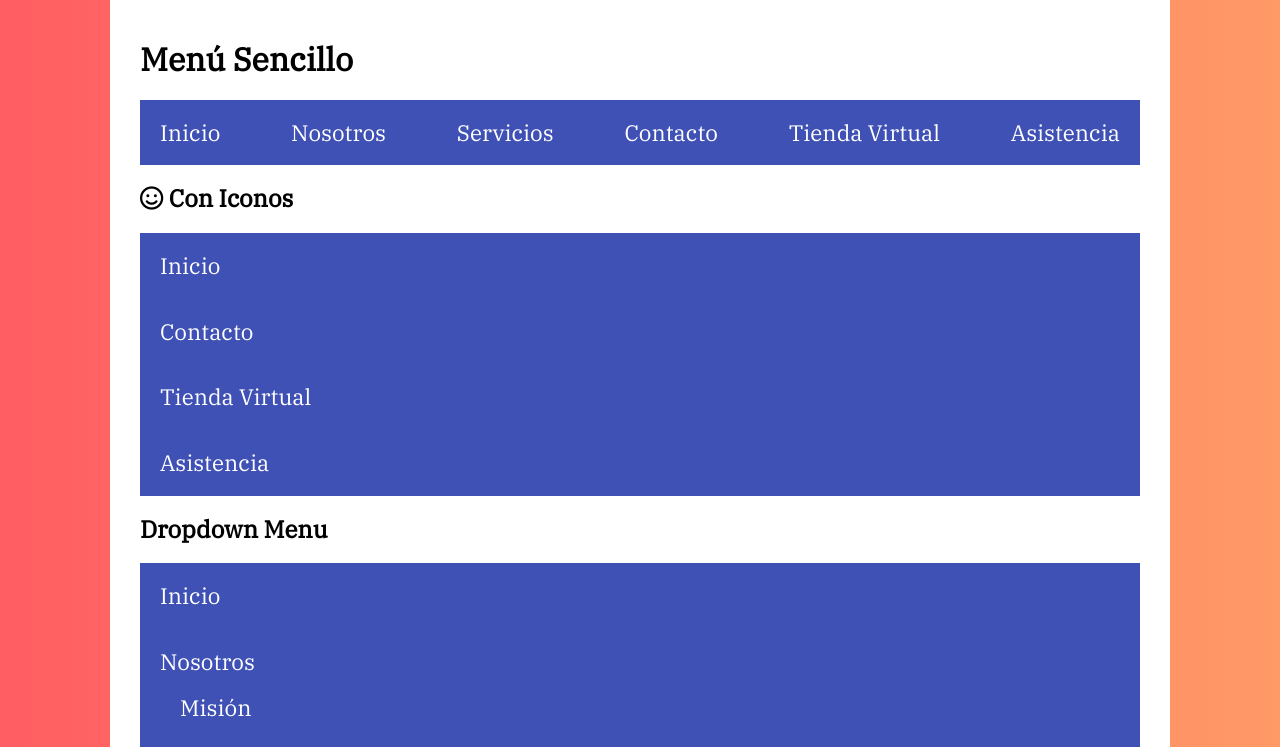
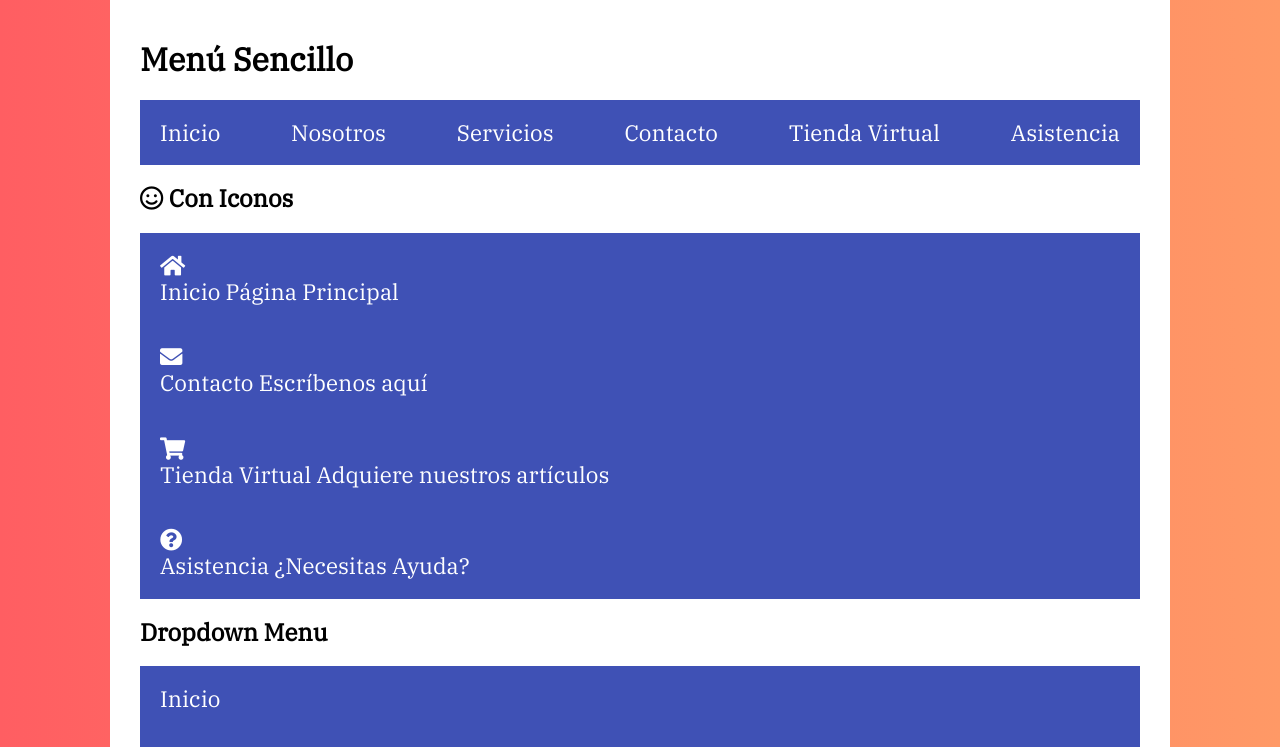
Before and after one commit to jcarlosj/CSSGrid-Flexbox-2-Menues-U-JPdTV, a plain HTML site: page index.html in a window 1280 px wide. Shown: the top 747 px of the page. Drawn offline with nearby package versions, Linux system fonts and the light colour scheme.

Commit message:
$ Refactoriza estructura: Menú usando iconos FontAwesome

```diff
--- a/index.html
+++ b/index.html
@@ -26,12 +26,52 @@
         </nav>
 
         <h2><i class="far fa-smile"></i> Con Iconos</h2>
-        <nav clas="iconos">
+        <nav class="iconos">
             <ul>
-                <li><a href="#">Inicio</a></li>
-                <li><a href="#">Contacto</a></li>
-                <li><a href="#">Tienda Virtual</a></li>
-                <li><a href="#">Asistencia</a></li>
+                <li>
+                   <a href="#">
+                      <div class="icon-item">
+                         <i class="fas fa-home"></i>
+                      </div>
+                      <div class="text-item">
+                         Inicio
+                         <span>Página Principal</span>
+                      </div>
+                   </a>
+                </li>
+                <li>
+                   <a href="#">
+                      <div class="icon-item">
+                         <i class="fas fa-envelope"></i>
+                      </div>
+                      <div class="text-item">
+                         Contacto
+                         <span>Escríbenos aquí</span>
+                      </div>
+                   </a>
+                </li>
+                <li>
+                   <a href="#">
+                      <div class="icon-item">
+                         <i class="fas fa-shopping-cart"></i>
+                      </div>
+                      <div class="text-item">
+                         Tienda Virtual
+                         <span>Adquiere nuestros artículos</span>
+                      </div>
+                   </a>
+                </li>
+                <li>
+                   <a href="#">
+                      <div class="icon-item">
+                         <i class="fas fa-question-circle"></i>
+                      </div>
+                      <div class="text-item">
+                         Asistencia
+                         <span>¿Necesitas Ayuda?</span>
+                      </div>
+                   </a>
+                </li>
             </ul>
         </nav>
 
```
